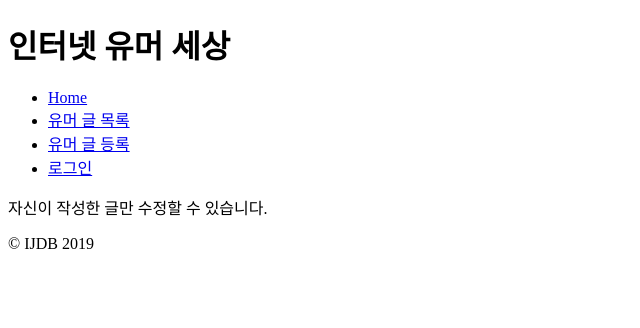
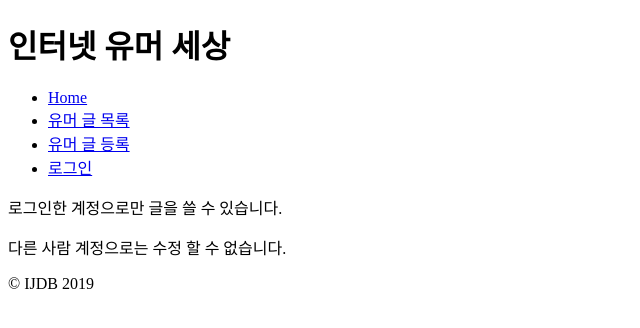
Before and after one commit to leetaehee/modernphp, a PHP site: page /joke/edit in a window 1280 px wide. Shown: the top 328 px of the page, without its empty margins (0-640 px from the left). Run offline with PHP 8.4, Linux system fonts and the light colour scheme.

Commit message:
로그인 기능 추가 (버그 수정)2020-01-04 이태희

```diff
--- a/templates/editjoke.html.php
+++ b/templates/editjoke.html.php
@@ -6,5 +6,6 @@
         <input type="submit" name="submmit" value="등록">
     </form>
 <?php else: ?>
-    <p>자신이 작성한 글만 수정할 수 있습니다.</p>
+    <p>로그인한 계정으로만 글을 쓸 수 있습니다.</p>
+    <p>다른 사람 계정으로는 수정 할 수 없습니다.</p>
 <?php endif; ?>
```
